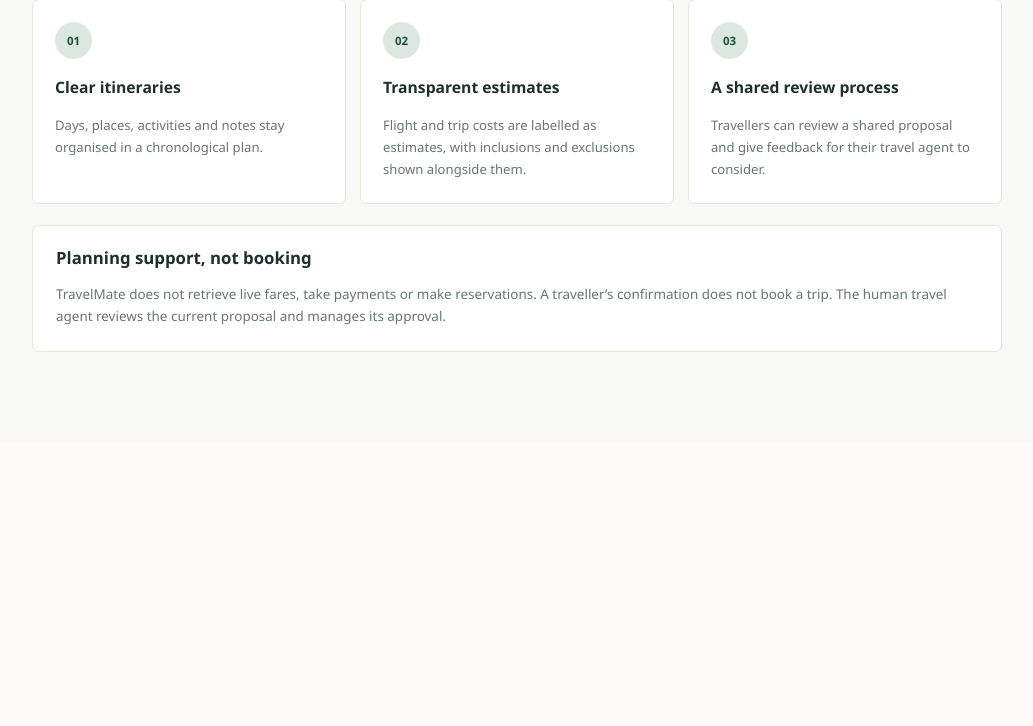
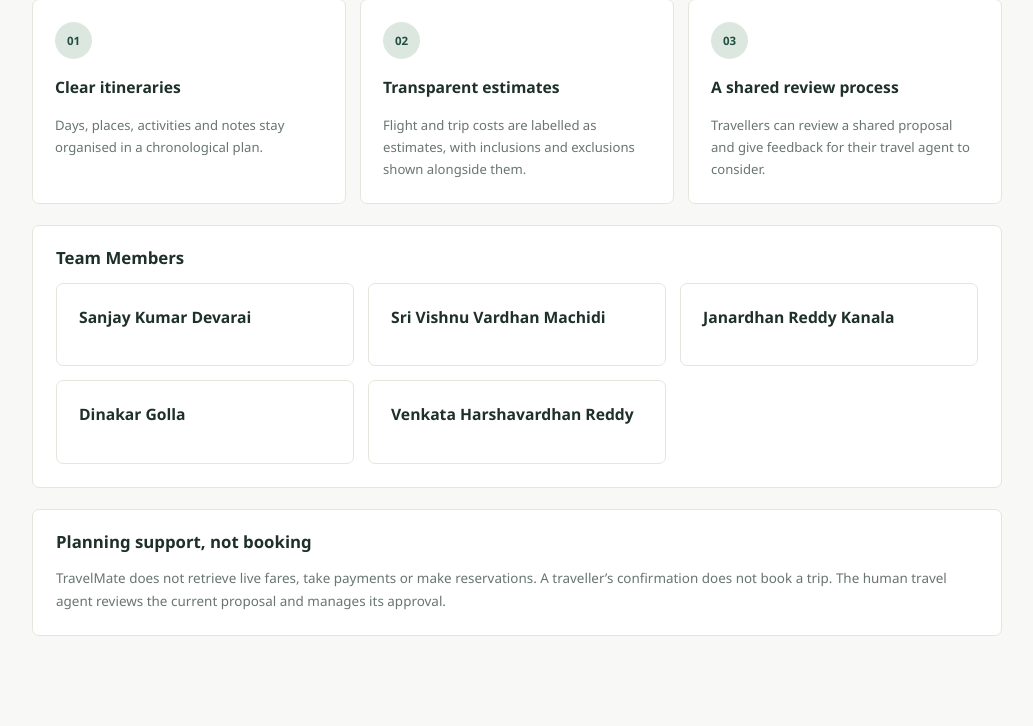
Before and after one commit to sanjaydevarai5/TravelMate, a Node server app: page /about in a window 1280 px wide. Shown: the part 639-1365 px from the top of the page, without its empty margins (123-1156 px from the left). Before the commit the page ends 991 px from the top, so only its background shows below. Run offline with Node 20, Linux system fonts and the light colour scheme.

Commit message:
fixed bugs

```diff
--- a/app/views/about.pug
+++ b/app/views/about.pug
@@ -29,5 +29,19 @@ block content
           p Travellers can review a shared proposal and give feedback for their travel agent to consider.
 
       .information-note
+        h2 Team Members
+        .about-grid
+          article.information-card
+            h3 Sanjay Kumar Devarai
+          article.information-card
+            h3 Sri Vishnu Vardhan Machidi
+          article.information-card
+            h3 Janardhan Reddy Kanala
+          article.information-card
+            h3 Dinakar Golla
+          article.information-card
+            h3 Venkata Harshavardhan Reddy
+
+      .information-note
         h2 Planning support, not booking
         p TravelMate does not retrieve live fares, take payments or make reservations. A traveller’s confirmation does not book a trip. The human travel agent reviews the current proposal and manages its approval.
```
